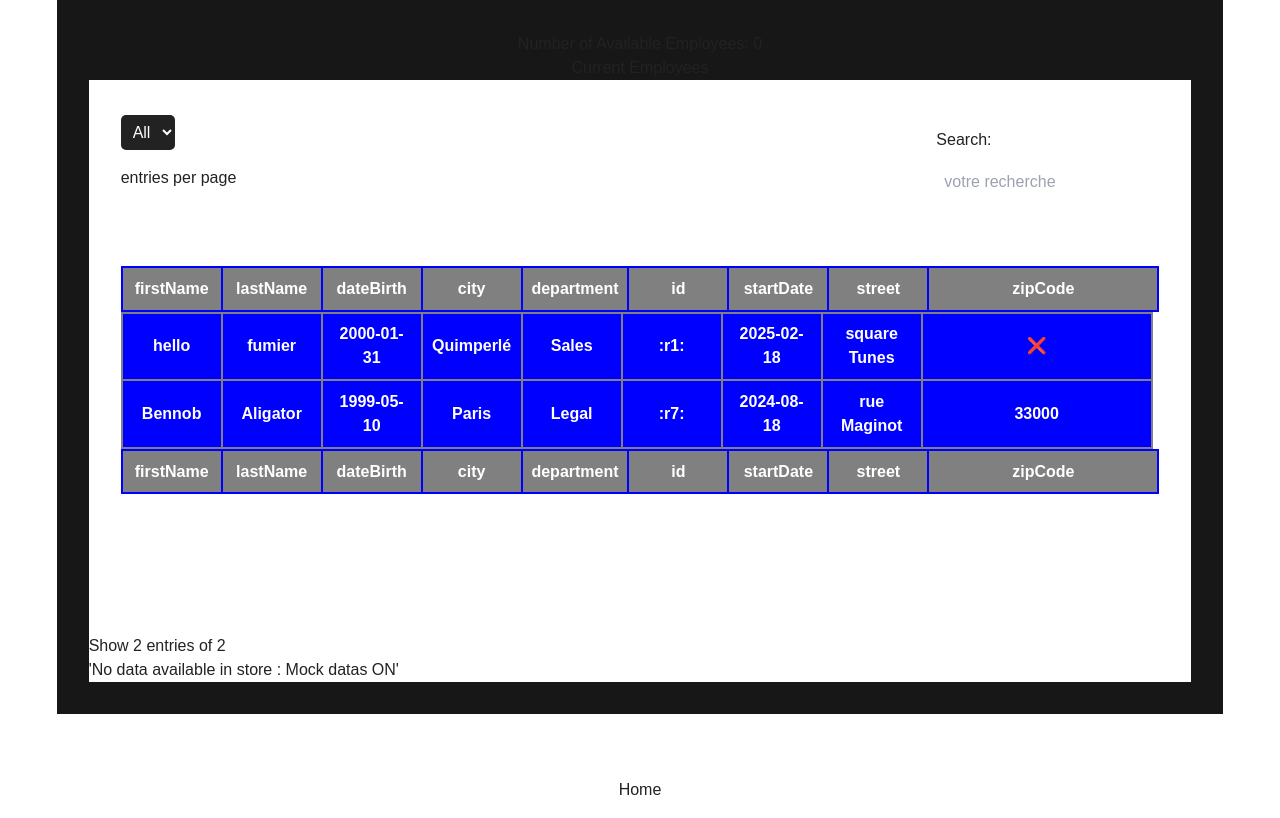
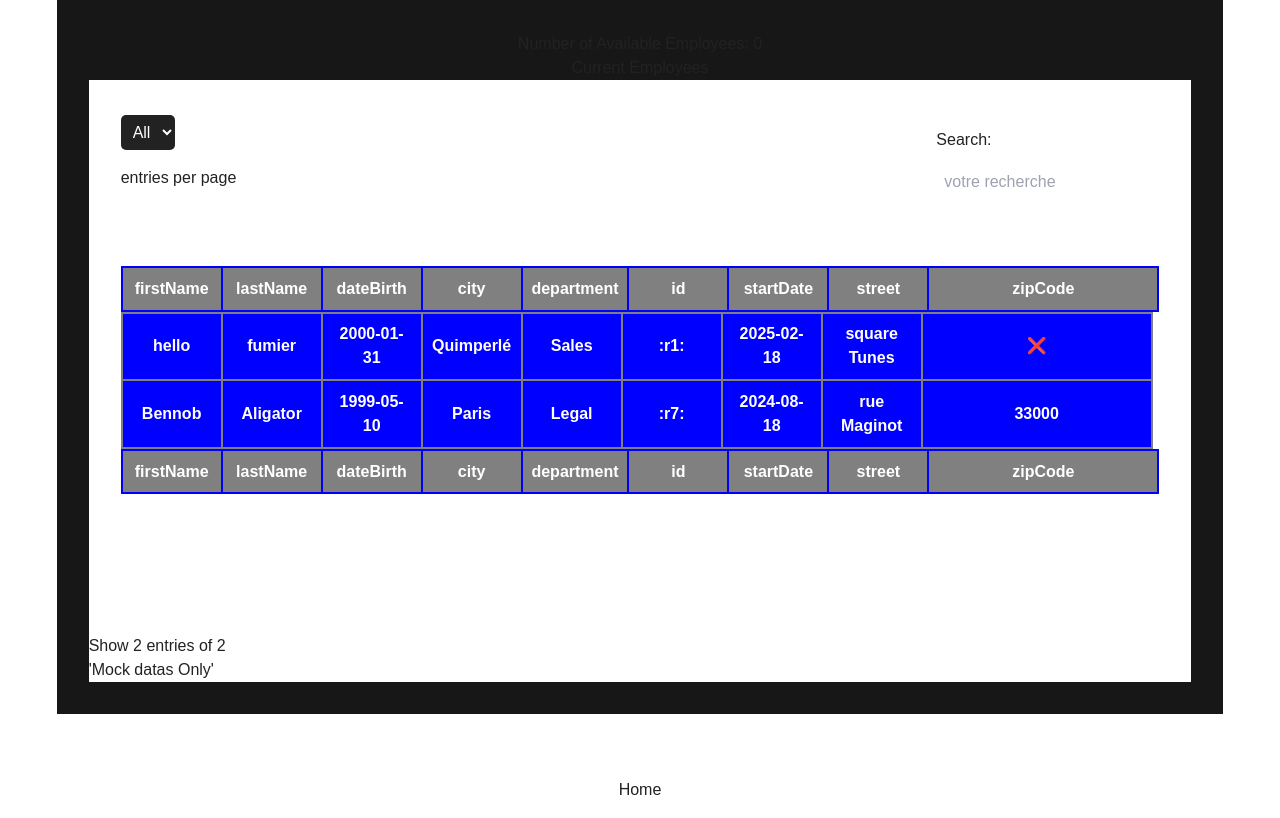
Before and after one commit to Mil00Z/hr-net, a Next.js app: page /employees in a window 1280 px wide. Built offline with nearby package versions, Linux system fonts and the light colour scheme.

Commit message:
Clean Message of Source of Datas Fetching

```diff
--- a/src/app/employees/page.tsx
+++ b/src/app/employees/page.tsx
@@ -41,7 +41,7 @@ const EmployeesList = () => {
 
         <DataTable drillingDatas={employeesDatas} />
 
-        {!datasAvailable ? (<p>'No data available in store : Mock datas ON'</p>): (<p>Showing 1 of {employeesDatas.length} entries</p>) }
+        {!datasAvailable ? (<p className="p-4 text-red-800 font-semibold text-center text-xl">'Mock datas Only'</p>): (<p className="p-4 text-white font-semibold text-center text-xl">'FormDatas Employees'</p>) }
 
       </div>
 
```
